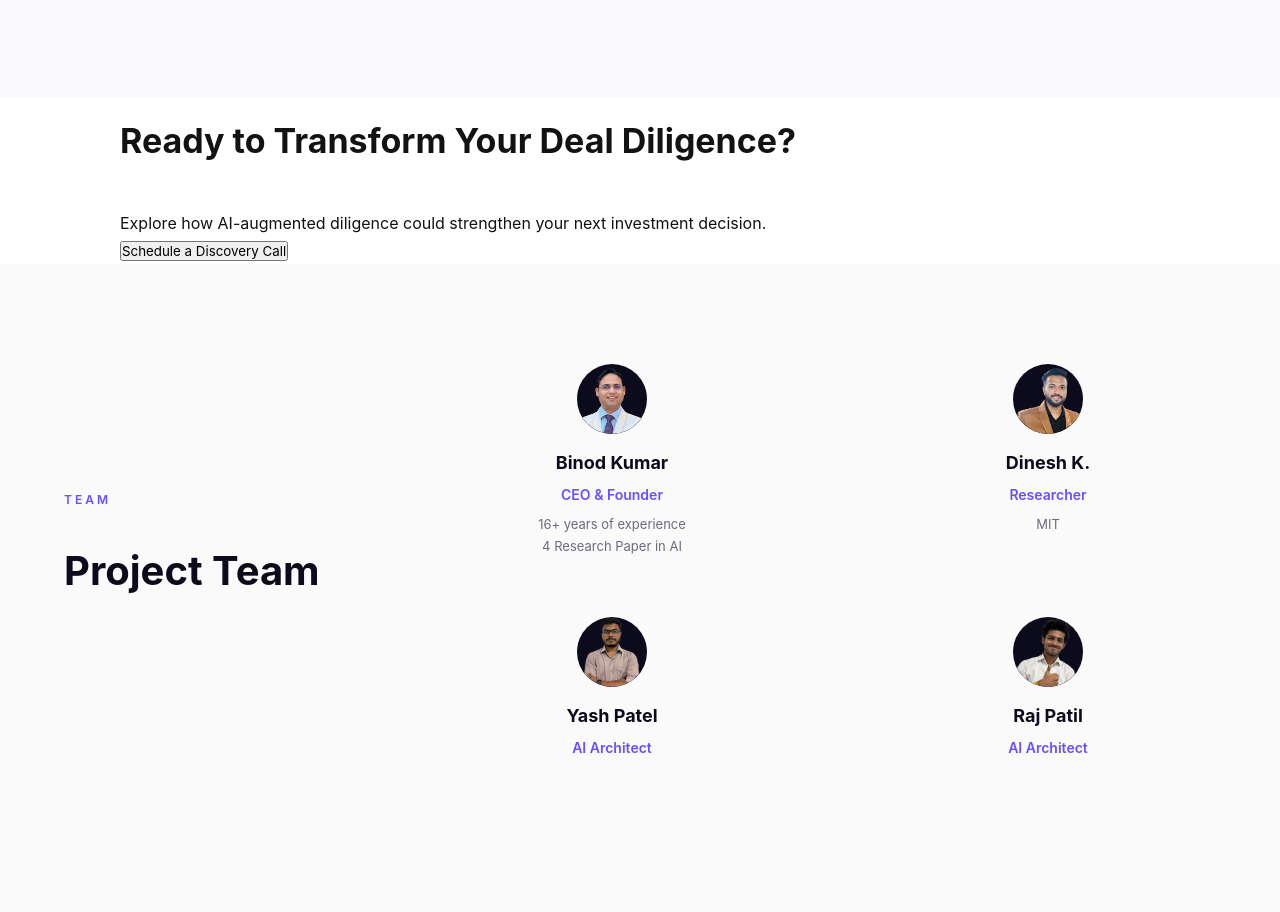
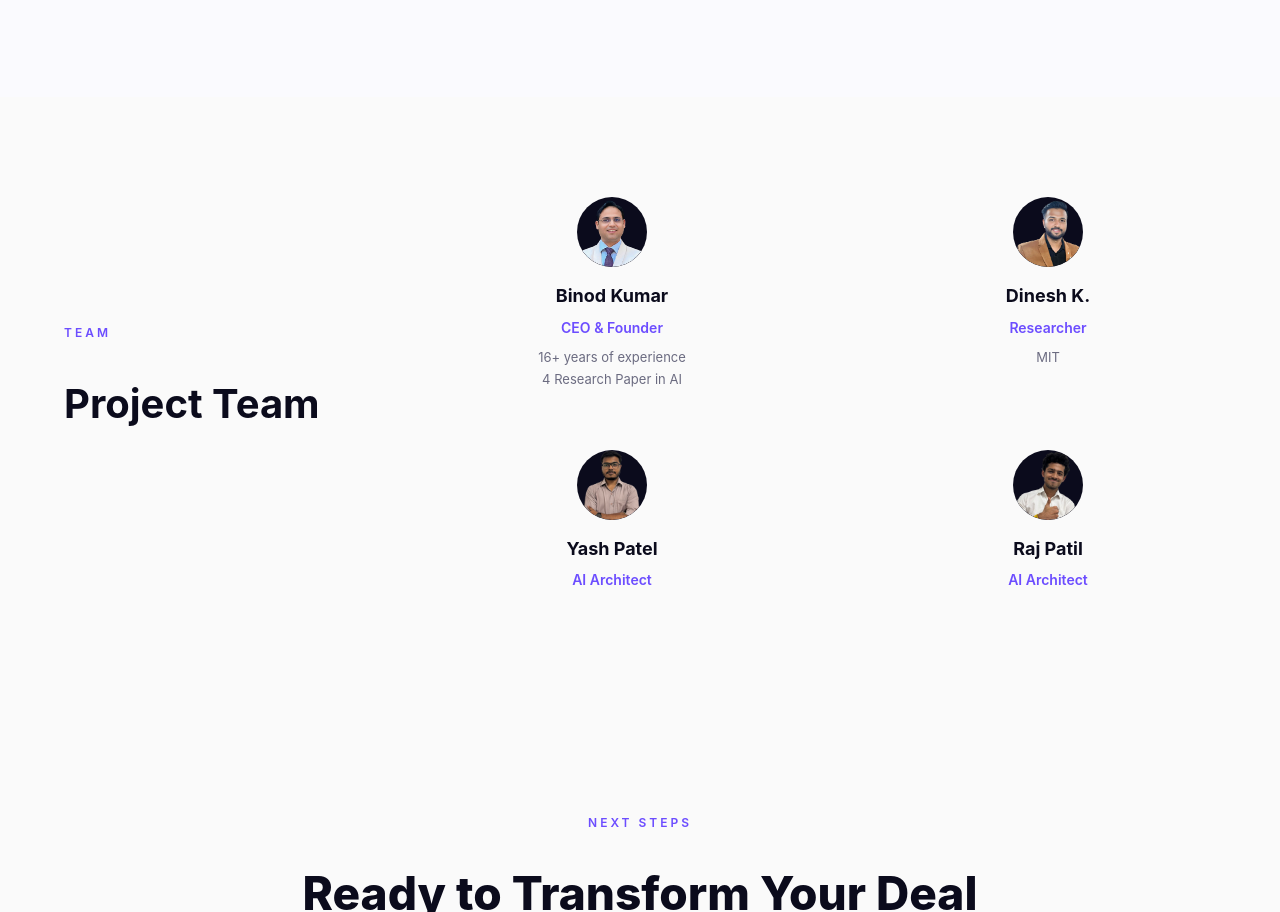
Before and after one commit to arshiyakhan02/agentsarchitects-case-study-uploaded, a plain HTML site: page index.html in a window 1280 px wide. Shown: the part 7229-8141 px from the top of the page. Drawn offline with nearby package versions, Linux system fonts and the light colour scheme.

Commit message:
Upload case study files

```diff
--- a/index.html
+++ b/index.html
@@ -2032,26 +2032,6 @@ text-align: center;
 
 
 <!--======================================================
-   CTA SECTION STARTS HERE
-======================================================-->
-<section class="cta">
-
-<div class="container">
-
-<h2>Ready to Transform Your Deal Diligence?</h2>
-<p>Explore how AI-augmented diligence could strengthen your next investment decision.</p>
-
-<button>Schedule a Discovery Call</button>
-
-</div>
-
-</section>
-<!--======================================================
-   CTA SECTION ENDS HERE
-======================================================-->
-
-
-<!--======================================================
    TEAM MEMBER STARTS HERE
 ======================================================-->
 <section class="team-section">
```
